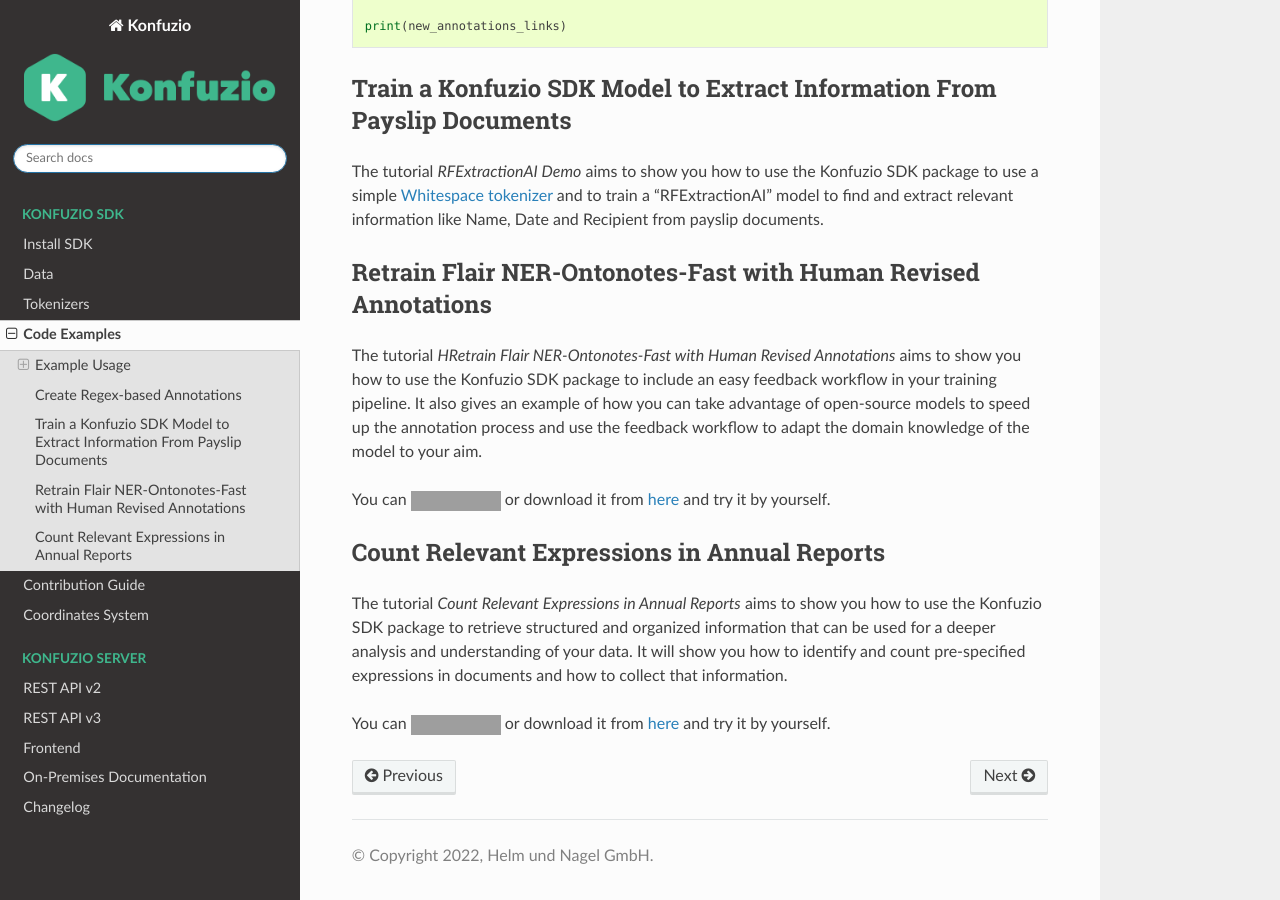
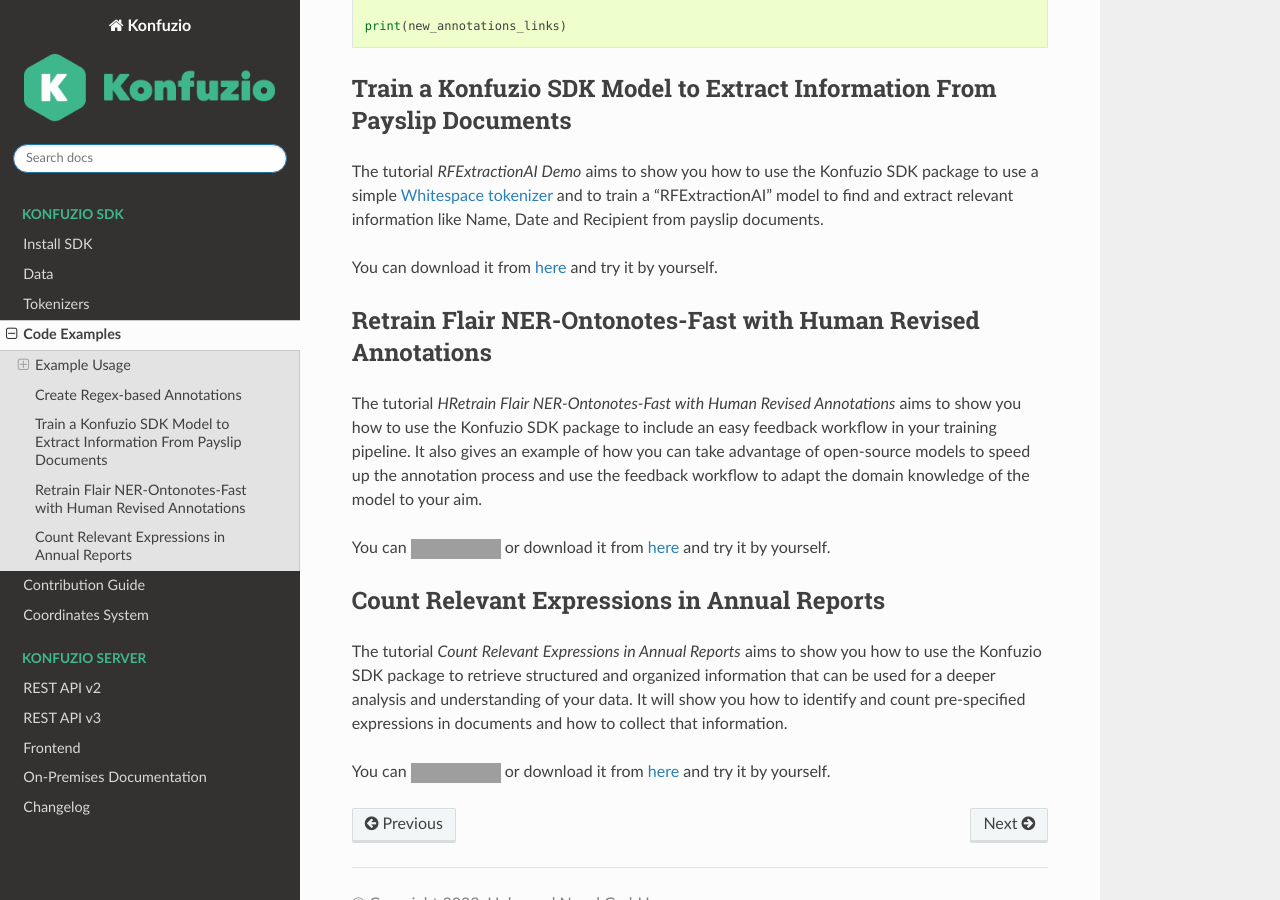
Before and after one commit to konfuzio-ai/konfuzio-sdk, a Sphinx documentation site: the page built from docs/sdk/examples/examples.rst, in a window 1280 px wide and 900 px high, scrolled down 6837 px. Built offline with Sphinx 7.4.7 and the Read the Docs theme 2.0.0, drawn with Linux system fonts in a browser that asks for light colours; grey boxes are pictures that could not be loaded.

Commit message:
notebook link fix

```diff
--- a/docs/sdk/examples/examples.rst
+++ b/docs/sdk/examples/examples.rst
@@ -12,8 +12,12 @@
 -----------------------------------------------------------
 
 The tutorial *RFExtractionAI Demo* aims to show you how to use the Konfuzio SDK package to use a simple `Whitespace
-tokenizer <https://dev.konfuzio.com/sdk/sourcecode.html#konfuzio_sdk.tokenizer.regex.WhitespaceTokenizer>`_ and to train a "RFExtractionAI" model to find and extract relevant information like Name, Date and Recipient
+tokenizer <https://dev.konfuzio.com/sdk/sourcecode.html#konfuzio_sdk.tokenizer.regex.WhitespaceTokenizer>`_ and to
+train a "RFExtractionAI" model to find and extract relevant information like Name, Date and Recipient
 from payslip documents.
+
+You can download it from `here <https://github/konfuzio-ai/document-ai-python-sdk/blob/master/docs/sdk/examples/RFExtractionAI%20Demo.ipynb>`_
+and try it by yourself.
 
 Retrain Flair NER-Ontonotes-Fast with Human Revised Annotations
 ---------------------------------------------------------------
```
